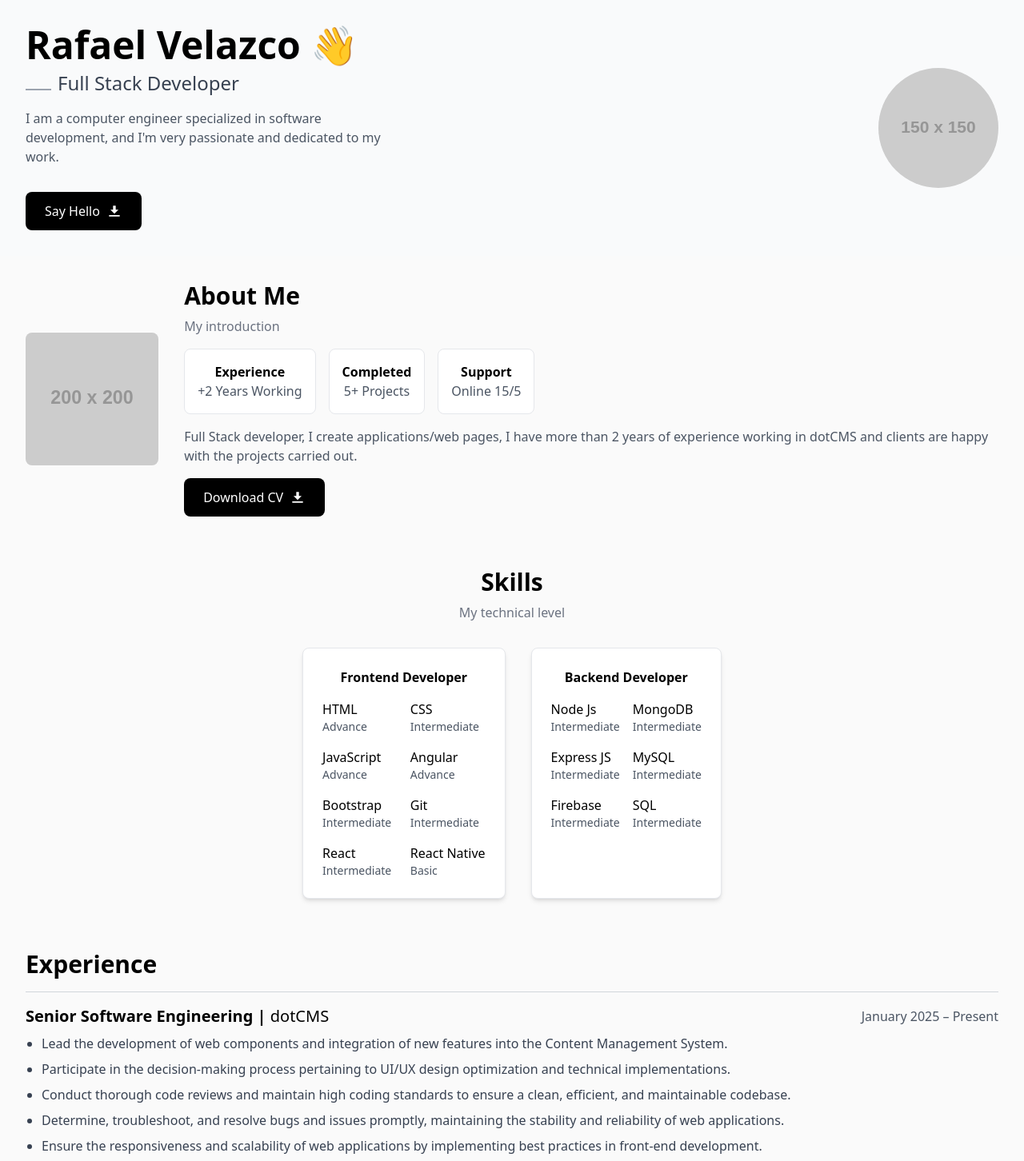
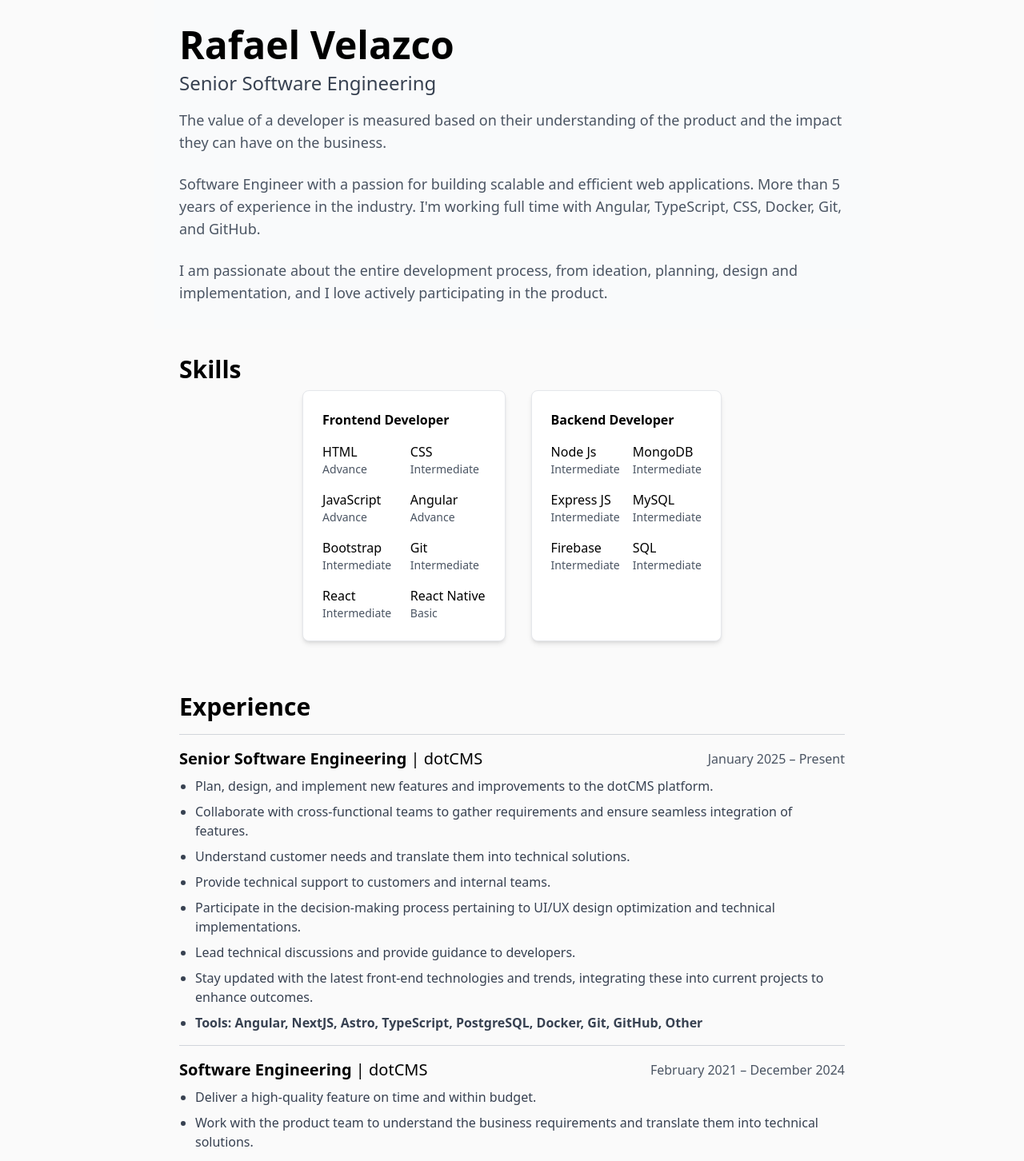
Before and after one commit to rjvelazco/rjvelazco-v2, a Next.js app: page / in a window 1280 px wide. Shown: the top 1452 px of the page at 80% size. Built offline with nearby package versions, Linux system fonts and the light colour scheme.

Commit message:
feat: update styles

```diff
--- a/src/app/page.tsx
+++ b/src/app/page.tsx
@@ -6,9 +6,9 @@ import { ContactSection } from "@components/ContactSection";
 
 export default function Home() {
   return (
-    <div className="container bg-background min-h-screen">
+    <div className="max-w-4xl bg-background min-h-screen mx-auto font-sans">
       <IntroSection />
-      <AboutMe />
+      {/* <AboutMe /> */}
       <SkillsSection />
       <ExperienceSection />
       <ContactSection />
--- a/src/components/ExperienceCard.tsx
+++ b/src/components/ExperienceCard.tsx
@@ -15,11 +15,12 @@ export const ExperienceCard: React.FC<ExperienceCardProps> = ({
   responsibilities,
   tools,
 }) => {
+  // Color: rgb(51, 51, 51)
   return (
     <div className="border-t border-gray-300 mt-4 pt-4">
       <div className="flex justify-between items-center mb-2">
         <h3 className="text-xl font-semibold">
-          {title} | <span className="font-normal">{company}</span>
+          {title}<span className="font-normal"> | {company}</span>
         </h3>
         <span className="text-gray-600">{duration}</span>
       </div>
--- a/src/components/ExperienceSection.tsx
+++ b/src/components/ExperienceSection.tsx
@@ -1,5 +1,6 @@
 import React from "react";
 import { ExperienceCard } from "./ExperienceCard";
+import { CallToActionButton } from "./CallToActionButton";
 
 export const ExperienceSection = () => {
   return (
@@ -10,31 +11,37 @@ export const ExperienceSection = () => {
         company="dotCMS"
         duration="January 2025 – Present"
         responsibilities={[
-          "Lead the development of web components and integration of new features into the Content Management System.",
+          "Plan, design, and implement new features and improvements to the dotCMS platform.",
+          "Collaborate with cross-functional teams to gather requirements and ensure seamless integration of features.",
+          "Understand customer needs and translate them into technical solutions.",
+          "Provide technical support to customers and internal teams.",
           "Participate in the decision-making process pertaining to UI/UX design optimization and technical implementations.",
-          "Conduct thorough code reviews and maintain high coding standards to ensure a clean, efficient, and maintainable codebase.",
-          "Determine, troubleshoot, and resolve bugs and issues promptly, maintaining the stability and reliability of web applications.",
-          "Ensure the responsiveness and scalability of web applications by implementing best practices in front-end development.",
-          "Demonstrate leadership in a team setting, including guiding junior developers and collaborating with cross-functional teams.",
+          "Lead technical discussions and provide guidance to developers.",
           "Stay updated with the latest front-end technologies and trends, integrating these into current projects to enhance outcomes.",
         ]}
-        tools="Tools: Angular, NextJS, TypeScript, NodeJS, PostgreSQL, Docker, Git, GitHub, Other"
+        tools="Tools: Angular, NextJS, Astro, TypeScript, PostgreSQL, Docker, Git, GitHub, Other"
       />
       <ExperienceCard
         title="Software Engineering"
         company="dotCMS"
         duration="February 2021 – December 2024"
         responsibilities={[
-          "Lead the development of web components and integration of new features into the Content Management System.",
-          "Participate in the decision-making process pertaining to UI/UX design optimization and technical implementations.",
-          "Conduct thorough code reviews and maintain high coding standards to ensure a clean, efficient, and maintainable codebase.",
-          "Determine, troubleshoot, and resolve bugs and issues promptly, maintaining the stability and reliability of web applications.",
-          "Ensure the responsiveness and scalability of web applications by implementing best practices in front-end development.",
-          "Demonstrate leadership in a team setting, including guiding junior developers and collaborating with cross-functional teams.",
-          "Stay updated with the latest front-end technologies and trends, integrating these into current projects to enhance outcomes.",
+          "Deliver a high-quality feature on time and within budget.",
+          "Work with the product team to understand the business requirements and translate them into technical solutions.",
+          "Collaborate with other developers to design, implement, and maintain efficient and scalable code.",
+          "Participate in code reviews and provide constructive feedback to ensure code quality.",
+          "Stay up-to-date with the latest technologies and best practices in software development.",
         ]}
-        tools="Tools: Angular, NextJS, TypeScript, NodeJS, PostgreSQL, Docker, Git, GitHub, Other"
+        tools="Tools: Angular, JSP, Dojo Kit, Docker, Git, GitHub, Other"
       />
+      <br />
+      <div className="flex justify-end items-center">
+        <CallToActionButton
+          href="/path/to/your/asset.pdf"
+          label="Download CV"
+          download
+        />
+      </div>
     </div>
   );
 };
--- a/src/components/IntroSection.tsx
+++ b/src/components/IntroSection.tsx
@@ -4,47 +4,33 @@ import { CallToActionButton } from "./CallToActionButton";
 
 export const IntroSection = () => {
   return (
-    <div className="flex items-center justify-between p-8 bg-gray-50">
-      <div>
-        <h1 className="text-5xl font-bold mb-2">
-          Rafael Velazco{" "}
-          <span role="img" aria-label="wave">
-            👋
-          </span>
-        </h1>
-        <h3 className="text-2xl font-medium mb-4 text-gray-700">
-          <span className="inline-block w-8 h-0.5 bg-gray-400 mr-2"></span>
-          Full Stack Developer
-        </h3>
-        <p className="mb-8 text-gray-600 max-w-md">
-          I am a computer engineer specialized in software development, and I'm
-          very passionate and dedicated to my work.
-        </p>
-        <CallToActionButton href="#contact" label="Say Hello" />
-      </div>
-      <div>
-        <img
-          src="https://placehold.co/150x150"
-          alt="Profile"
-          className="rounded-full"
-        />
-      </div>
+    <div className="p-8 bg-gray-50 ">
+      <h1 className="text-5xl font-bold mb-2">Rafael Velazco </h1>
+
+      <h3 className="text-2xl font-medium mb-4 text-gray-700">
+        Senior Software Engineering
+      </h3>
+
+      <blockquote className="text-gray-600 text-lg">
+        The value of a developer is measured based on their understanding of the
+        product and the impact they can have on the business.
+      </blockquote>
+      <br />
+      <p className="text-gray-600 text-lg">
+        Software Engineer with a passion for building scalable and efficient web
+        applications. More than 5 years of experience in the industry. I'm
+        working full time with Angular, TypeScript, CSS, Docker, Git, and
+        GitHub.
+      </p>
+
+      <br />
+
+      <p className="text-gray-600 text-lg">
+        I am passionate about the entire development process, from ideation,
+        planning, design and implementation, and I love actively participating
+        in the product.
+      </p>
+      {/* <CallToActionButton href="#contact" label="Say Hello" /> */}
     </div>
   );
 };
-
-const Icon = () => {
-  return (
-    <svg
-      className="w-5 h-5"
-      xmlns="http://www.w3.org/2000/svg"
-      viewBox="0 0 24 24"
-      fill="currentColor"
-      role="img"
-      aria-label="Icon"
-    >
-      <path d="M14.2199 21.9352C13.0399 21.9352 11.3699 21.1052 10.0499 17.1352L9.32988 14.9752L7.16988 14.2552C3.20988 12.9352 2.37988 11.2652 2.37988 10.0852C2.37988 8.91525 3.20988 7.23525 7.16988 5.90525L15.6599 3.07525C17.7799 2.36525 19.5499 2.57525 20.6399 3.65525C21.7299 4.73525 21.9399 6.51525 21.2299 8.63525L18.3999 17.1252C17.0699 21.1052 15.3999 21.9352 14.2199 21.9352ZM7.63988 7.33525C4.85988 8.26525 3.86988 9.36525 3.86988 10.0852C3.86988 10.8052 4.85988 11.9052 7.63988 12.8252L10.1599 13.6652C10.3799 13.7352 10.5599 13.9152 10.6299 14.1352L11.4699 16.6552C12.3899 19.4352 13.4999 20.4252 14.2199 20.4252C14.9399 20.4252 16.0399 19.4352 16.9699 16.6552L19.7999 8.16525C20.3099 6.62525 20.2199 5.36525 19.5699 4.71525C18.9199 4.06525 17.6599 3.98525 16.1299 4.49525L7.63988 7.33525Z"></path>
-      <path d="M10.11 14.7052C9.92005 14.7052 9.73005 14.6352 9.58005 14.4852C9.29005 14.1952 9.29005 13.7152 9.58005 13.4252L13.16 9.83518C13.45 9.54518 13.93 9.54518 14.22 9.83518C14.51 10.1252 14.51 10.6052 14.22 10.8952L10.64 14.4852C10.5 14.6352 10.3 14.7052 10.11 14.7052Z"></path>
-    </svg>
-  );
-};
--- a/src/components/SkillsSection.tsx
+++ b/src/components/SkillsSection.tsx
@@ -24,8 +24,7 @@ const skills = {
 export const SkillsSection = () => {
   return (
     <div className="p-8">
-      <h2 className="text-3xl font-bold mb-2 text-center">Skills</h2>
-      <p className="text-gray-500 mb-8 text-center">My technical level</p>
+      <h2 className="text-3xl font-bold mb-2">Skills</h2>
       <div className="flex flex-col md:flex-row justify-center space-y-4 md:space-y-0 md:space-x-8">
         <SkillCard title="Frontend Developer" skills={skills.frontend} />
         <SkillCard title="Backend Developer" skills={skills.backend} />
@@ -42,7 +41,7 @@ interface SkillCardProps {
 const SkillCard: React.FC<SkillCardProps> = ({ title, skills }) => {
   return (
     <div className="p-6 bg-white border rounded-lg shadow-md">
-      <h3 className="font-semibold mb-4 text-center">{title}</h3>
+      <h3 className="font-semibold mb-4 text-">{title}</h3>
       <ul className="grid grid-cols-2 gap-4">
         {skills.map((skill) => (
           <li key={skill.name} className="flex flex-col items-start">
```
Also changed, not shown: assets/about-me.png (deleted), assets/presentation.png (deleted).
